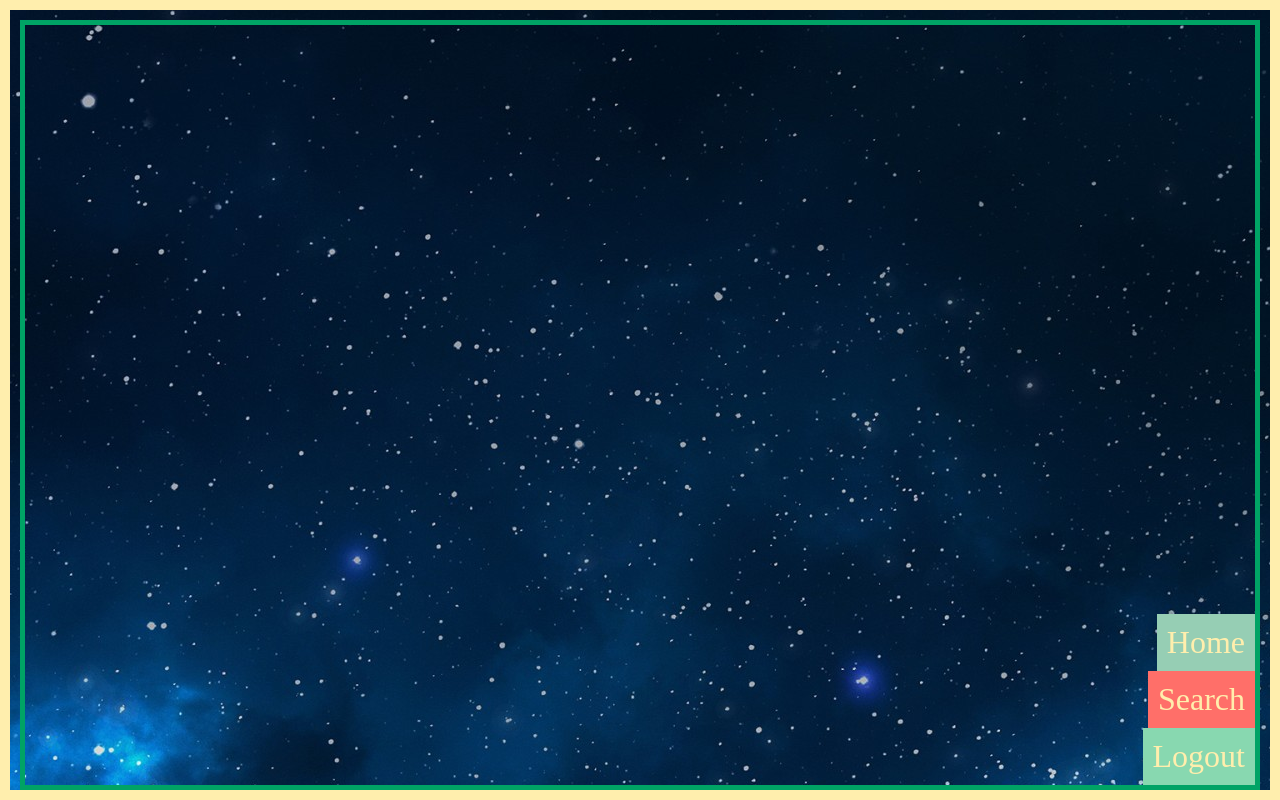
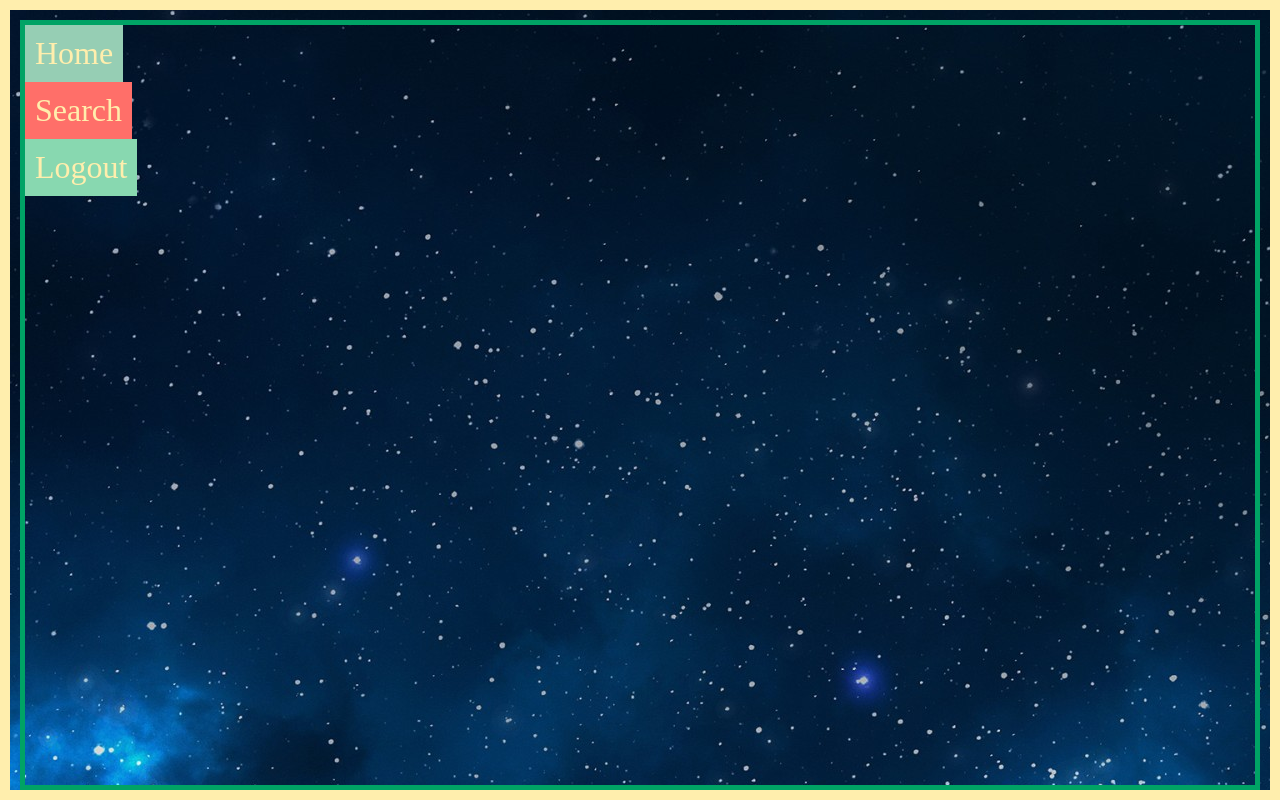
Before and after one commit to kim19301/kim19301.github.io, a plain HTML site: page index.html in a window 1280 px wide. Drawn offline with Linux system fonts and the light colour scheme.

Commit message:
Update index.css

```diff
--- a/index.css
+++ b/index.css
@@ -2,7 +2,7 @@
   border: 5px solid #00a365;
   display: flex;
   flex-direction: column;
-  justify-content: flex-end;
+  justify-content: flex-start;
   height: 100%;
-  align-items: flex-end;
+  align-items: flex-start;
 }
```
